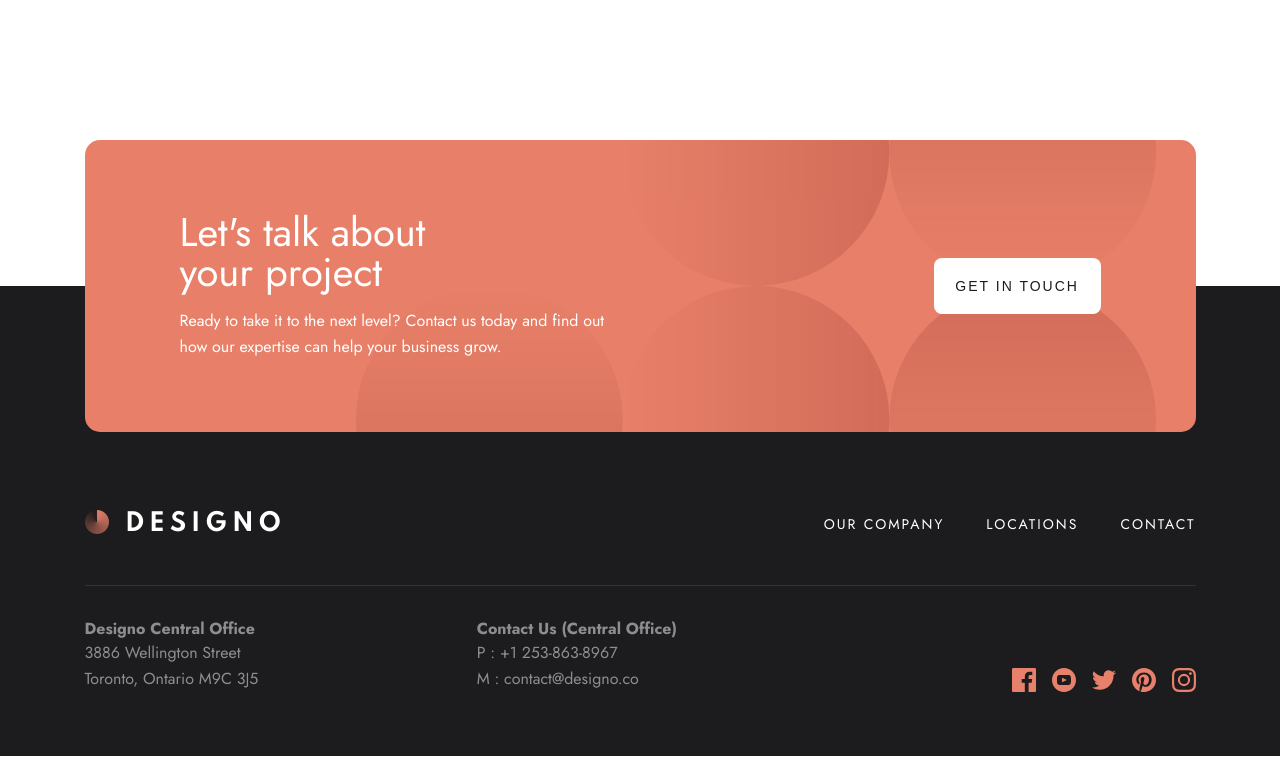
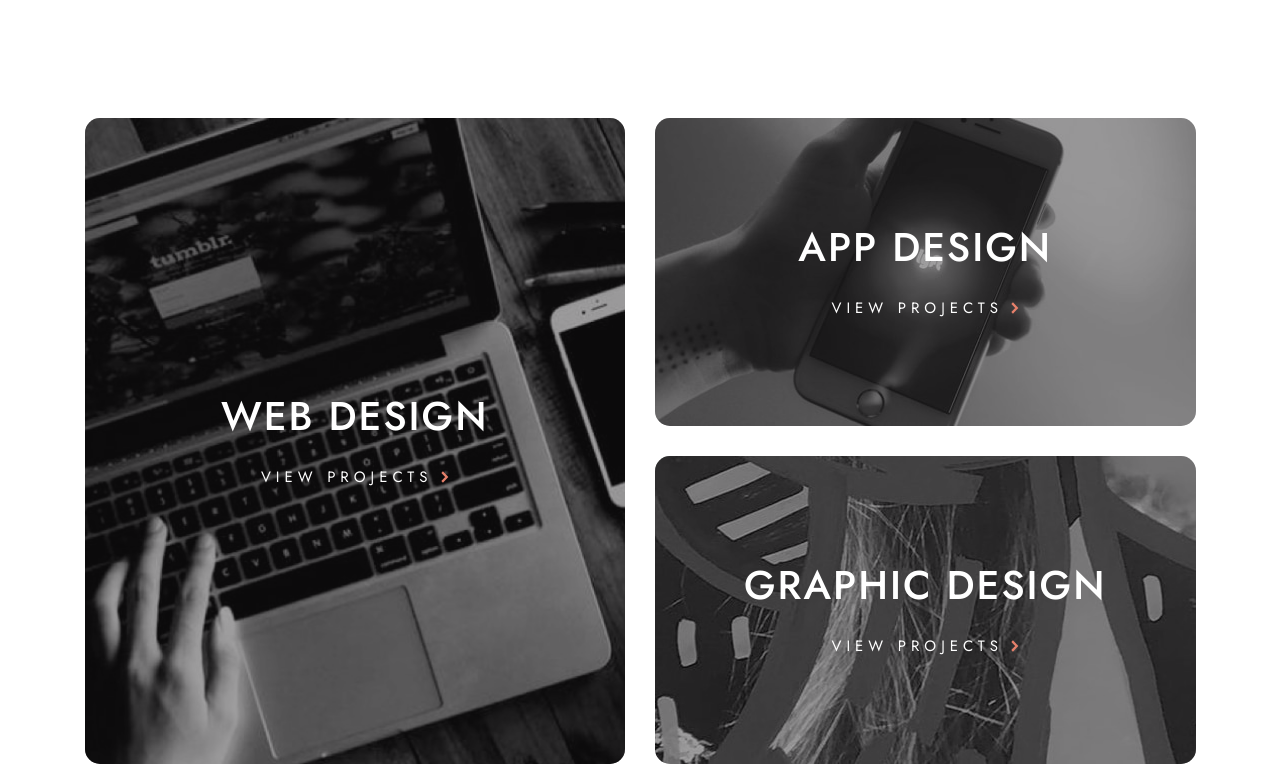
Before and after one commit to koliberdapv/designo-fmentor, a React (Vite) app: page / in a window 1280 px wide. Shown: the part 819-1600 px from the top of the page. Before the commit the page ends 1575 px from the top, so only its background shows below. Built offline with nearby package versions, Linux system fonts and the light colour scheme.

Commit message:
ProjectNavigation component finished

```diff
--- a/src/components/ui/Hero.jsx
+++ b/src/components/ui/Hero.jsx
@@ -17,9 +17,9 @@ const Hero = () => {
               fully responsive websites, app design, and engaging brand
               experiences. Find out more about our services.
             </p>
-            <button className="cta-btn btn">
-              <Link to="/about">learn more</Link>
-            </button>
+            <Link to="/about" className="cta-btn btn">
+              learn more
+            </Link>
           </article>
           <figure className="hero-content__img img-container"></figure>
         </div>
@@ -41,6 +41,9 @@ const Wrapper = styled.main`
     padding: 3.75rem 3.625rem 0;
     overflow: hidden;
     isolation: isolate;
+  }
+  .hero-content__info {
+    display: grid;
   }
   .p {
     max-width: 446px;
@@ -64,6 +67,9 @@ const Wrapper = styled.main`
     background-size: 70%;
     background-position: 100% 50%;
     z-index: -1;
+  }
+  a {
+    margin-inline: auto;
   }
   @media screen and (width < 768px) {
     header {
@@ -104,6 +110,10 @@ const Wrapper = styled.main`
       text-align: left;
       justify-content: flex-start;
     }
+    a {
+      margin-inline: 0;
+      margin-right: auto;
+    }
     header,
     .p {
       margin-inline: 0;
@@ -120,8 +130,10 @@ const Wrapper = styled.main`
       right: 0;
       width: 100%;
       height: 100%;
+      rotate: 90deg;
       background-size: 55%;
-      background-position: 105% 50%;
+      background-position: 50% 50%;
+      transform: translateY(-37%);
     }
   }
 `;
--- /dev/null
+++ b/src/components/ui/ProjectsNavigation.jsx
@@ -0,0 +1,183 @@
+import { Link } from 'react-router-dom';
+import styled from 'styled-components';
+import img_arrow from '../../assets/shared/desktop/icon-right-arrow.svg';
+import bg_web_design_desk from '../../assets/home/desktop/image-web-design-large.jpg';
+import bg_app_design_desk from '../../assets/home/desktop/image-app-design.jpg';
+import bg_graphic_design_desk from '../../assets/home/desktop/image-graphic-design.jpg';
+import bg_web_design_tab from '../../assets/home/tablet/image-web-design.jpg';
+import bg_app_design_tab from '../../assets/home/tablet/image-app-design.jpg';
+import bg_graphic_design_tab from '../../assets/home/tablet/image-graphic-design.jpg';
+import bg_web_design_mob from '../../assets/home/mobile/image-web-design.jpg';
+import bg_app_design_mob from '../../assets/home/mobile/image-app-design.jpg';
+import bg_graphic_design_mob from '../../assets/home/mobile/image-graphic-design.jpg';
+
+const ProjectsNavigation = () => {
+  const list = [
+    {
+      name: 'web design',
+      path: '/web-design',
+    },
+    {
+      name: 'app design',
+      path: '/app-design',
+    },
+    {
+      name: 'graphic design',
+      path: '/graphic-design',
+    },
+  ];
+  return (
+    <Wrapper>
+      <div className="width-controller">
+        <nav className="nav-content">
+          {list.map((item, index) => {
+            return (
+              <Link
+                to={item.path}
+                className="nav-content__item"
+                key={index}
+                data-content={item.name}
+              >
+                <h2 className="h2">{item.name}</h2>
+                <div className="view">
+                  <p>view projects</p>
+                  <div className="img-container">
+                    <img src={img_arrow} alt="arrow-right" />
+                  </div>
+                </div>
+              </Link>
+            );
+          })}
+        </nav>
+      </div>
+    </Wrapper>
+  );
+};
+
+const Wrapper = styled.section`
+  margin-top: 7.5rem;
+  text-align: center;
+  .nav-content {
+    display: grid;
+    gap: 1.5rem;
+  }
+  .nav-content__item {
+    display: grid;
+    align-content: center;
+    justify-content: center;
+    border-radius: var(--br-form);
+    width: 100%;
+    height: 15.625rem;
+    color: var(--clr-white);
+    gap: 0.75rem;
+  }
+  .img-container {
+    width: 0.5rem;
+    aspect-ratio: 1/1;
+  }
+  .view {
+    display: flex;
+    align-items: center;
+    justify-content: center;
+    gap: 0.5rem;
+  }
+  [data-content] {
+    background-repeat: no-repeat;
+    background-size: cover;
+    background-position: center;
+    position: relative;
+    isolation: isolate;
+    overflow: hidden;
+  }
+  [data-content]:before {
+    content: '';
+    position: absolute;
+    top: 0;
+    right: 0;
+    width: 100%;
+    height: 100%;
+    z-index: -2;
+    background-color: var(--clr-black);
+    opacity: 0.4;
+  }
+  [data-content]::after {
+    content: '';
+    position: absolute;
+    top: 0;
+    right: 0;
+    width: 100%;
+    height: 100%;
+    z-index: -1;
+    background-color: var(--clr-peach);
+    opacity: 0.7;
+    visibility: hidden;
+  }
+  [data-content]:hover::after,
+  [data-content]:focus::after {
+    visibility: visible;
+  }
+  [data-content]:hover::before,
+  [data-content]:focus::before {
+    visibility: hidden;
+  }
+  p {
+    font-size: var(--fs-btn-p);
+    letter-spacing: var(--spacing-h3);
+  }
+  @media screen and (width < 768px) {
+    .h2 {
+      font-size: var(--fs-h4);
+      line-height: var(--lh-subtitle);
+      letter-spacing: var(--spacing-h4);
+      font-weight: var(--fw-500);
+    }
+    [data-content='web design'] {
+      background-image: url(${bg_web_design_mob});
+    }
+    [data-content='app design'] {
+      background-image: url(${bg_app_design_mob});
+    }
+    [data-content='graphic design'] {
+      background-image: url(${bg_graphic_design_mob});
+    }
+  }
+  @media screen and (width > 768px) {
+    .nav-content__item {
+      gap: 1.5rem;
+      height: 12.5rem;
+    }
+    .h2 {
+    }
+    [data-content='web design'] {
+      background-image: url(${bg_web_design_tab});
+    }
+    [data-content='app design'] {
+      background-image: url(${bg_app_design_tab});
+    }
+    [data-content='graphic design'] {
+      background-image: url(${bg_graphic_design_tab});
+    }
+  }
+  @media screen and (width > 1024px) {
+    .nav-content {
+      grid-template-columns: repeat(2, 1fr);
+      gap: 1.875rem;
+    }
+    .nav-content__item {
+      height: 19.25rem;
+    }
+    [data-content='web design'] {
+      background-image: url(${bg_web_design_desk});
+      grid-row: span 2;
+      height: 100%;
+    }
+    [data-content='app design'] {
+      background-image: url(${bg_app_design_desk});
+    }
+    [data-content='graphic design'] {
+      background-image: url(${bg_graphic_design_desk});
+    }
+  }
+`;
+
+export default ProjectsNavigation;
--- a/src/components/ui/index.js
+++ b/src/components/ui/index.js
@@ -7,8 +7,11 @@ import Figure from './Figure';
 import Socials from './Socials';
 import Sidebar from './Sidebar';
 import CTA from './CTA';
+import ProjectsNavigation from './ProjectsNavigation';
+import Hero from './Hero';
 export {
   SharedLayout,
+  Hero,
   Header,
   Footer,
   Logo,
@@ -16,5 +19,6 @@ export {
   Figure,
   Socials,
   Sidebar,
+  ProjectsNavigation,
   CTA,
 };
--- a/src/index.css
+++ b/src/index.css
@@ -23,6 +23,7 @@
   --fs-h2: 40px;
   --fs-h3: 20px;
   --fs-subtitle: 32px;
+  --fs-h4: 28px;
   --fs-title: 24px;
   --fs-p: 16px;
   --fs-btn-p: 15px;
@@ -39,6 +40,7 @@
 
   --spacing-h2: 2px;
   --spacing-h3: 5px;
+  --spacing-h4: 1.4px;
   --spacing-btn: 1px;
 
   --br-regular: 8px;
--- a/src/pages/Homepage.jsx
+++ b/src/pages/Homepage.jsx
@@ -1,10 +1,11 @@
 import styled from 'styled-components';
-import Hero from '../components/ui/Hero';
+import { Hero, ProjectsNavigation } from '../components/ui/';
 
 const Homepage = () => {
   return (
     <Wrapper>
       <Hero />
+      <ProjectsNavigation />
     </Wrapper>
   );
 };
```
Lines whose indentation alone changed are shown as unchanged.
